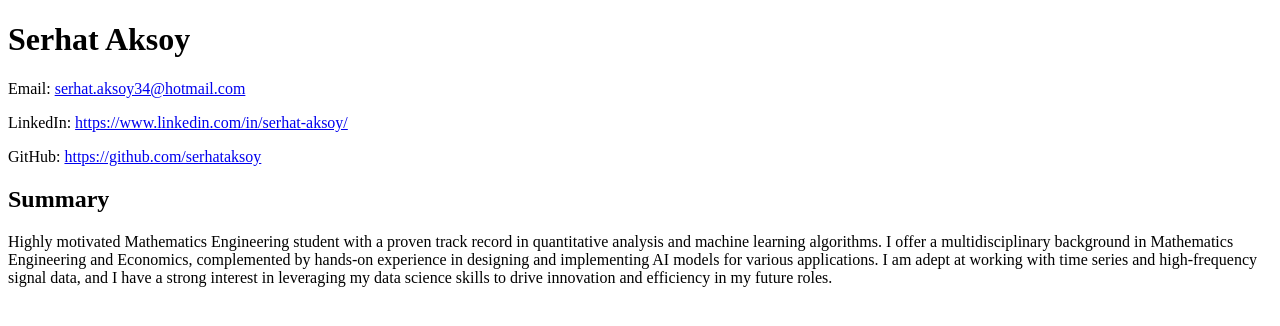
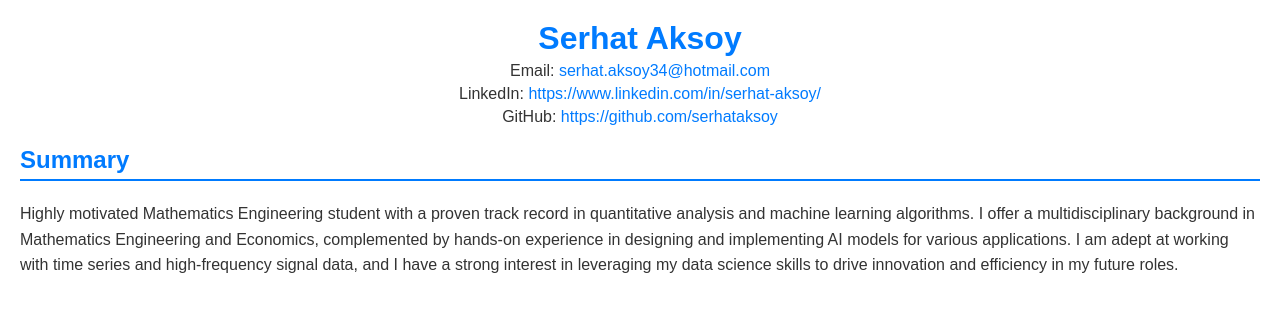
Before and after one commit to serhataksoy/serhataksoy.github.io, a plain HTML site: page index.html in a window 1280 px wide. Drawn offline with Linux system fonts and the light colour scheme.

Commit message:
Updated css

```diff
--- a/index.html
+++ b/index.html
@@ -4,7 +4,7 @@
     <meta charset="UTF-8">
     <meta name="viewport" content="width=device-width, initial-scale=1.0">
     <title>Serhat Aksoy's CV</title>
-    <link rel="stylesheet" href="style.css"> <!-- Link to your CSS file -->
+    <link rel="stylesheet" href="style.css">
 </head>
 <body>
     <header>
--- /dev/null
+++ b/style.css
@@ -0,0 +1,57 @@
+/* style.css */
+body {
+    font-family: Arial, sans-serif;
+    margin: 20px;
+    color: #333;
+}
+
+header {
+    text-align: center;
+    margin-bottom: 20px;
+}
+
+header h1 {
+    margin: 0;
+    color: #007bff;
+}
+
+header p {
+    margin: 5px 0;
+}
+
+a {
+    color: #007bff;
+    text-decoration: none;
+}
+
+a:hover {
+    text-decoration: underline;
+}
+
+section {
+    margin-bottom: 20px;
+}
+
+section h2 {
+    color: #007bff;
+    border-bottom: 2px solid #007bff;
+    padding-bottom: 5px;
+}
+
+section p, li {
+    line-height: 1.6;
+}
+
+@media (max-width: 768px) {
+    body {
+        margin: 10px;
+    }
+
+    header h1 {
+        font-size: 24px;
+    }
+
+    section h2 {
+        font-size: 20px;
+    }
+}
```
